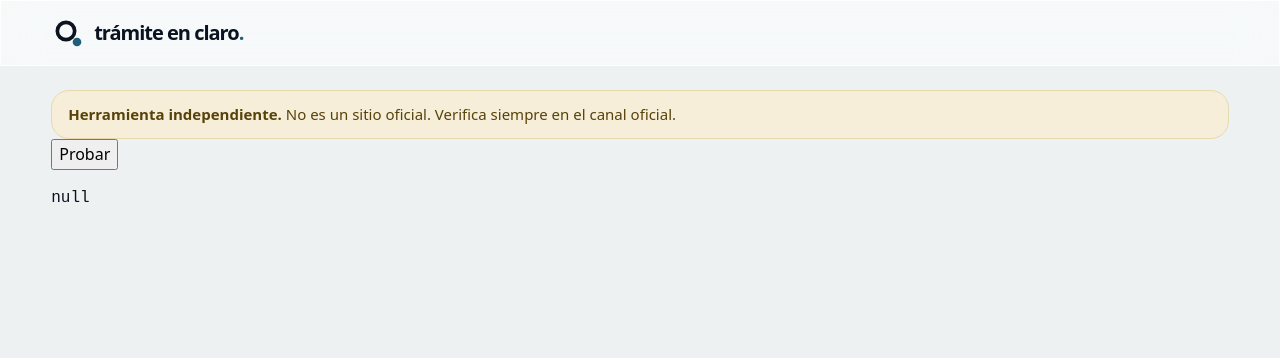
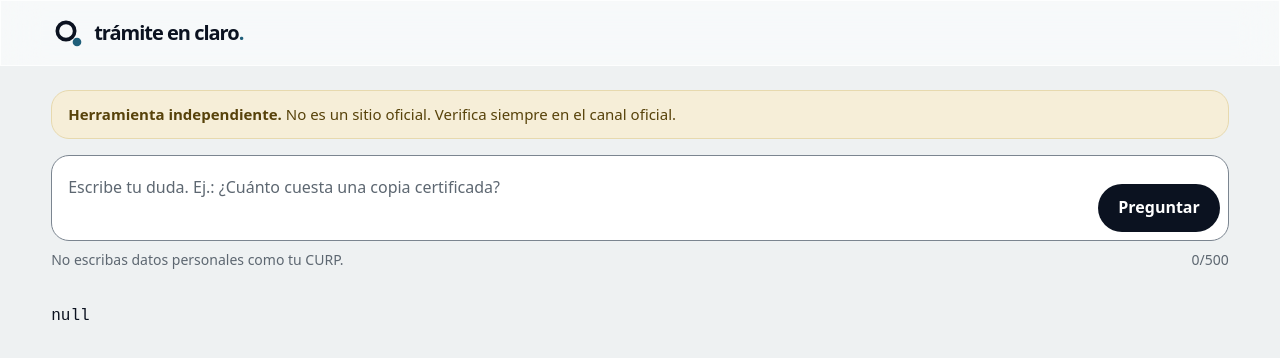
Before and after one commit to jonnschenk/Tramite-en-claro, a React (Vite) app in the folder frontend/: page / in a window 1280 px wide. Shown: the top 358 px of the page. Built offline with nearby package versions, Linux system fonts and the light colour scheme; no server answers.

Commit message:
Fase 2: campo de pregunta con contador y validación accesible

```diff
--- a/frontend/src/App.jsx
+++ b/frontend/src/App.jsx
@@ -1,14 +1,43 @@
 import { useState } from 'react';
-import { askQuestion } from './api/ask.js';
+import { askQuestion, validateQuestion } from './api/ask.js';
 import Header from './components/Header.jsx';
 import Notice from './components/Notice.jsx';
+import QuestionForm from './components/QuestionForm.jsx';
 
 function App() {
+  const [question, setQuestion] = useState('');
+  const [formError, setFormError] = useState(null);
   const [result, setResult] = useState(null);
 
-  async function handleClick() {
+  const isLoading = result?.state === 'loading';
+
+  function handleChange(text) {
+    setQuestion(text);
+    setFormError(null); // al escribir, se quita el error anterior
+  }
+
+  // Devuelve true si la pregunta se envió, false si no era válida.
+  function handleSubmit() {
+    const invalid = validateQuestion(question);
+    if (invalid) {
+      setFormError(invalid.message);
+      return false;
+    }
+    sendQuestion(question);
+    return true;
+  }
+
+  async function sendQuestion(text) {
     setResult({ state: 'loading' });
-    setResult(await askQuestion('¿Cuánto cuesta una copia certificada?'));
+    const response = await askQuestion(text);
+
+    // Si el backend también la rechaza (400), se muestra igual que la validación del frontend.
+    if (response.state === 'invalid') {
+      setFormError(response.message);
+      setResult(null);
+      return;
+    }
+    setResult(response);
   }
 
   return (
@@ -16,8 +45,14 @@ function App() {
       <Header />
       <main className="page">
         <Notice />
-        {/* Temporal: prueba de askQuestion. Se reemplaza en los siguientes pasos. */}
-        <button onClick={handleClick}>Probar</button>
+        <QuestionForm
+          value={question}
+          onChange={handleChange}
+          onSubmit={handleSubmit}
+          isLoading={isLoading}
+          error={formError}
+        />
+        {/* Temporal: muestra el resultado crudo. Se reemplaza en los siguientes pasos. */}
         <pre>{JSON.stringify(result, null, 2)}</pre>
       </main>
     </>
--- /dev/null
+++ b/frontend/src/components/QuestionForm.jsx
@@ -0,0 +1,79 @@
+import { useRef } from 'react';
+import { MAX_LENGTH } from '../api/ask.js';
+
+// Campo de pregunta con contador, validación accesible y botón.
+// No guarda estado propio: App le pasa el valor y decide qué hacer al enviar.
+function QuestionForm({ value, onChange, onSubmit, isLoading, error }) {
+  const fieldRef = useRef(null);
+  const length = value.trim().length;
+  const isOver = length > MAX_LENGTH;
+
+  function handleSubmit(event) {
+    event.preventDefault();
+    const ok = onSubmit();
+    // Si la pregunta no es válida, el foco regresa al campo.
+    if (!ok) fieldRef.current.focus();
+  }
+
+  // Enter envía; Shift + Enter hace un salto de línea.
+  function handleKeyDown(event) {
+    if (event.key === 'Enter' && !event.shiftKey) {
+      event.preventDefault();
+      event.currentTarget.form.requestSubmit();
+    }
+  }
+
+  const describedBy = ['question-hint', 'question-counter', error && 'question-error']
+    .filter(Boolean)
+    .join(' ');
+
+  return (
+    <form className="question-form" onSubmit={handleSubmit} noValidate>
+      <label className="visually-hidden" htmlFor="question">
+        Tu pregunta sobre el acta de nacimiento
+      </label>
+
+      <div className={`question-form__field${error || isOver ? ' question-form__field--invalid' : ''}`}>
+        <textarea
+          ref={fieldRef}
+          id="question"
+          className="question-form__input"
+          rows={2}
+          placeholder="Escribe tu duda. Ej.: ¿Cuánto cuesta una copia certificada?"
+          value={value}
+          onChange={(event) => onChange(event.target.value)}
+          onKeyDown={handleKeyDown}
+          disabled={isLoading}
+          aria-invalid={error ? 'true' : 'false'}
+          aria-describedby={describedBy}
+        />
+
+        <button className="question-form__submit" type="submit" disabled={isLoading}>
+          {isLoading ? 'Buscando…' : 'Preguntar'}
+        </button>
+      </div>
+
+      <div className="question-form__meta">
+        <p className="question-form__hint" id="question-hint">
+          No escribas datos personales como tu CURP.
+        </p>
+        <p className={`question-form__counter${isOver ? ' question-form__counter--over' : ''}`} id="question-counter">
+          {length}/{MAX_LENGTH}
+          <span className="visually-hidden"> caracteres</span>
+        </p>
+      </div>
+
+      {error && (
+        <p className="question-form__error" id="question-error" role="alert">
+          <svg className="question-form__error-icon" viewBox="0 0 24 24" aria-hidden="true" focusable="false">
+            <circle cx="12" cy="12" r="10" fill="none" stroke="currentColor" strokeWidth="2" />
+            <path d="M12 7v6M12 16.5v.5" stroke="currentColor" strokeWidth="2" strokeLinecap="round" />
+          </svg>
+          {error}
+        </p>
+      )}
+    </form>
+  );
+}
+
+export default QuestionForm;
--- a/frontend/src/styles/_layout.scss
+++ b/frontend/src/styles/_layout.scss
@@ -5,4 +5,6 @@
   width: $container-width;
   margin-inline: auto;
   padding-block: 24px;
+  display: grid;
+  gap: 16px;
 }
--- /dev/null
+++ b/frontend/src/styles/_question-form.scss
@@ -0,0 +1,108 @@
+// Bloque BEM: question-form (campo de pregunta)
+@use 'tokens' as *;
+
+.question-form {
+  display: grid;
+  gap: 8px;
+
+  &__field {
+    display: flex;
+    align-items: flex-end;
+    gap: 8px;
+    padding: 8px;
+    background: $color-surface;
+    border: 1.5px solid $color-input-border;
+    border-radius: $radius-input;
+
+    // El contorno de foco se pinta en todo el campo, no solo en el textarea.
+    &:focus-within {
+      outline: 3px solid $color-accent;
+      outline-offset: 2px;
+    }
+
+    &--invalid {
+      border-color: $color-error-strong;
+    }
+  }
+
+  &__input {
+    flex: 1;
+    min-height: $touch-target;
+    padding: 12px 8px;
+    border: 0;
+    background: transparent;
+    color: $color-text;
+    font-size: $font-size-body; // 16 px: evita el zoom automático de iOS
+    line-height: 1.4;
+    resize: none;
+
+    &:focus-visible {
+      outline: none; // ya lo pinta &__field:focus-within
+    }
+
+    &::placeholder {
+      color: $color-text-secondary;
+    }
+
+    &:disabled {
+      background: transparent;
+      color: $color-text-secondary;
+    }
+  }
+
+  &__submit {
+    min-height: $touch-target;
+    padding-inline: 20px;
+    border: 0;
+    border-radius: $radius-pill;
+    background: $color-button;
+    color: #fff;
+    font-weight: 600;
+    cursor: pointer;
+
+    &:disabled {
+      background: $color-button-disabled;
+      cursor: progress;
+    }
+  }
+
+  &__meta {
+    display: flex;
+    justify-content: space-between;
+    gap: 16px;
+    font-size: 0.875rem;
+    color: $color-text-secondary;
+  }
+
+  &__hint,
+  &__counter {
+    margin: 0;
+  }
+
+  &__counter {
+    font-variant-numeric: tabular-nums;
+    white-space: nowrap;
+
+    &--over {
+      color: $color-error-strong;
+      font-weight: 600;
+    }
+  }
+
+  &__error {
+    display: flex;
+    align-items: flex-start;
+    gap: 8px;
+    margin: 0;
+    color: $color-error-text;
+    font-weight: 500;
+  }
+
+  &__error-icon {
+    width: 20px;
+    height: 20px;
+    flex-shrink: 0;
+    margin-top: 2px;
+    color: $color-error-strong;
+  }
+}
--- a/frontend/src/styles/main.scss
+++ b/frontend/src/styles/main.scss
@@ -2,3 +2,4 @@
 @use 'layout';
 @use 'header';
 @use 'notice';
+@use 'question-form';
```
